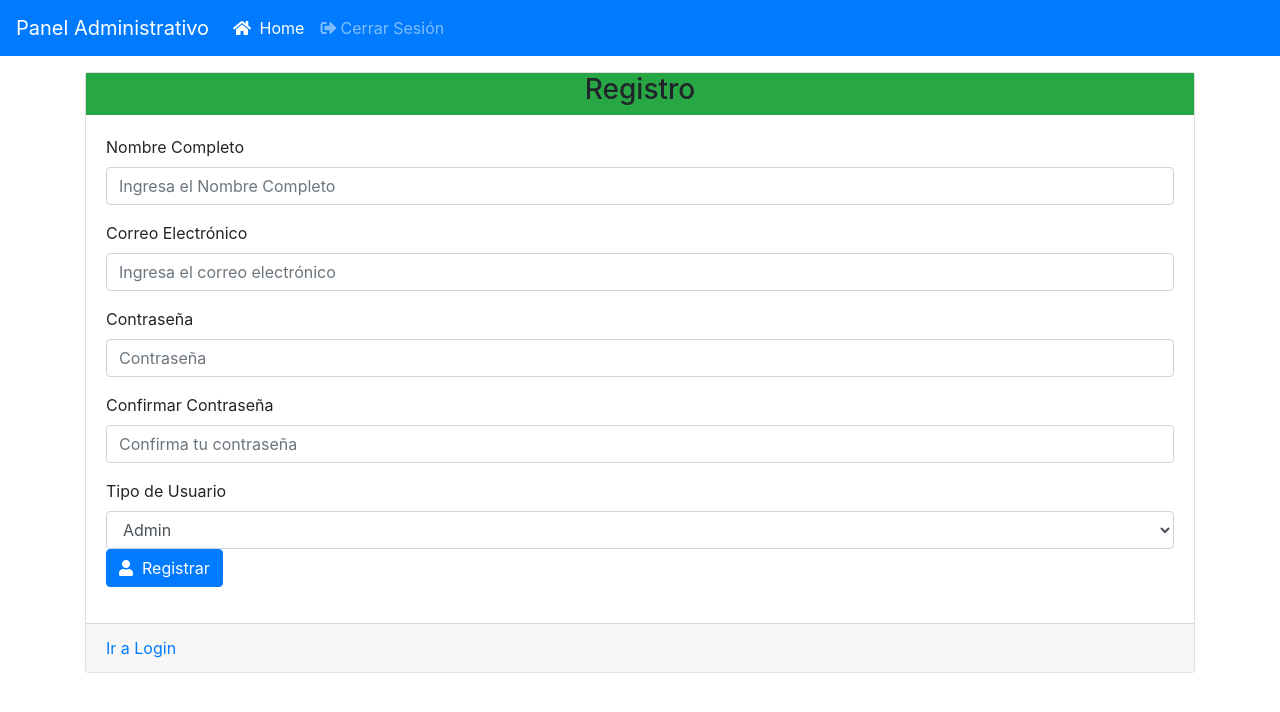
After one commit to raulgustv/SistemaFotomaniaV2, a PHP site: page /sistemafotomaniav2/admin/registroAdmin.php in a window 1280 px wide. The commit adds this page. Shown: the top 712 px of the page. Run offline with PHP 8.4, Linux system fonts and the light colour scheme.

Commit message:
FrontEnd
Front End Admin Panel

```diff
--- a/admin/loginAdmin.php
+++ b/admin/loginAdmin.php
@@ -15,7 +15,7 @@
 		  </div>
 		  <button type="submit" class="btn btn-primary">Iniciar Sesión <i class="fas fa-clipboard-check"></i></button>
 		  <span>
-		  	<a href="#">Registrar</a>
+		  	<a href="registroAdmin.php">Registrar</a>
 		  </span>
 		</form>
 	  </div>
--- /dev/null
+++ b/admin/registroAdmin.php
@@ -0,0 +1,45 @@
+<?php include_once '../templates/headerAdmin.php'; ?>
+
+<div class="container mt-3">
+	<div class="card mx-auto">
+		<div class="header bg-success text-center"><h3>Registro</h3></div>
+		<div class="card-body">
+			<form id="registerform">
+				<div class="form-group">
+					<label for="username">Nombre Completo</label>
+					<input type="text" name="username" class="form-control" id="username" placeholder="Ingresa el Nombre Completo">
+				</div>
+				<div class="form-group">
+					<label for="email">Correo Electrónico</label>
+					<input type="email" name="email" class="form-control" id="email" aria-describedby="emailHelp" placeholder="Ingresa el correo electrónico">
+				</div>
+				<div class="form-group">
+					<label for="password1">Contraseña</label>
+					<input type="password" name="password1" class="form-control" id="password1" placeholder="Contraseña">
+				</div>
+				<div class="form-group">
+					<label for="password2">Confirmar Contraseña</label>
+					<input type="password" name="password2" class="form-control" id="password2" placeholder="Confirma tu contraseña">
+				</div>
+				<div class="form-group">
+					<label for="tipoUsuario">Tipo de Usuario</label>
+					<select class="form-control" name="tipoUsuario" id="tipoUsuario">
+						<option value="0">Admin</option>
+						<option value="1">Otro</option>
+					</select>
+					<button type="submit" name="registroAdminUsuario" class="btn btn-primary"><span class="fas fa-user"></span>&nbsp; Registrar</button>
+				</div>
+			</form>
+		</div>
+		<div class="card-footer text-muted">
+			<a href="loginAdmin.php">Ir a Login</a>
+		</div>
+	</div>
+</div>
+
+
+
+
+
+
+<?php include_once '../templates/footerAdmin.php'; ?>
```
